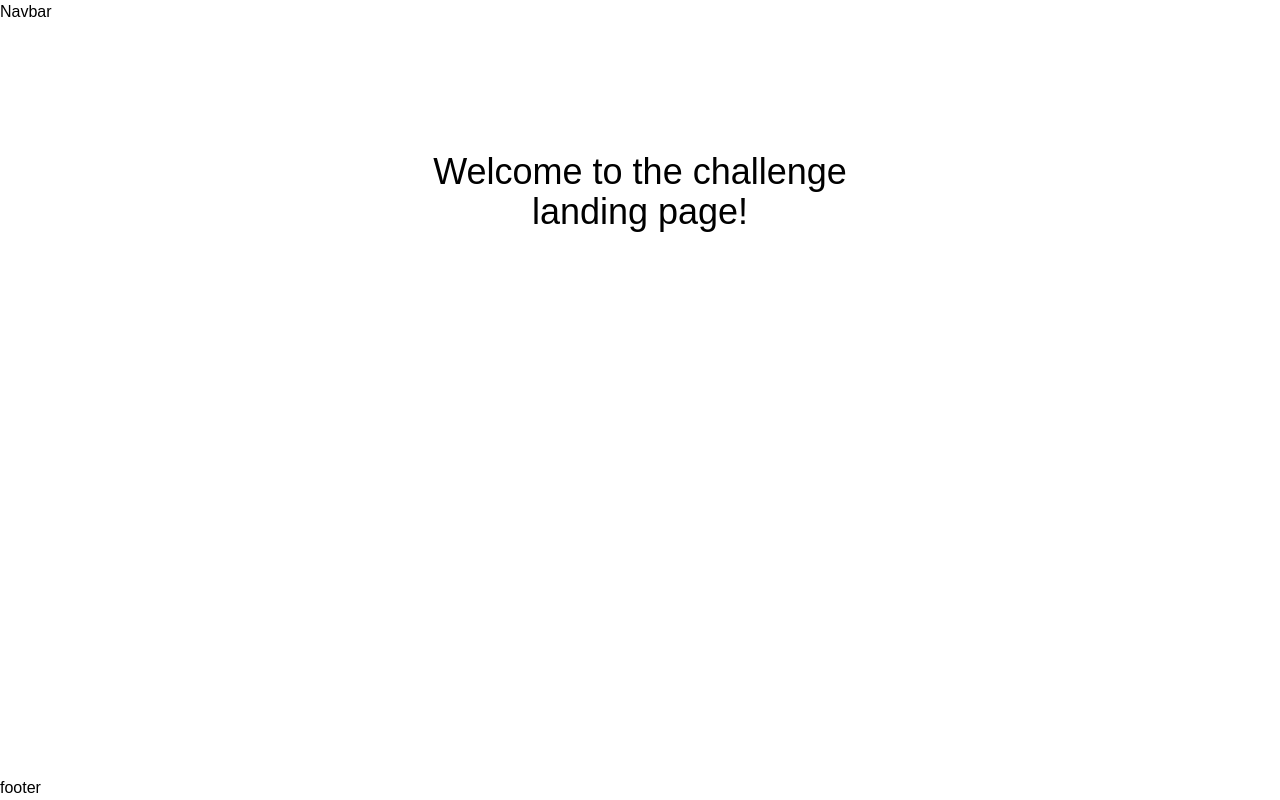
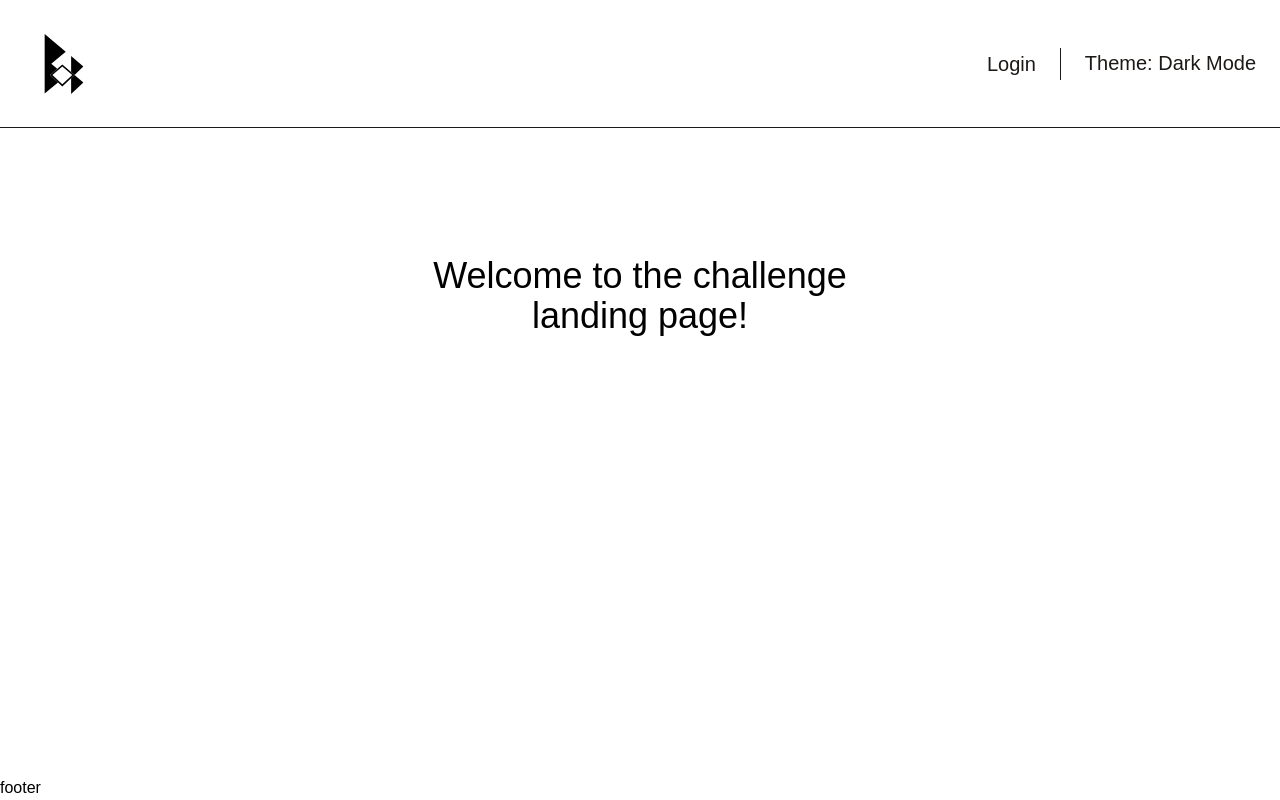
Before and after one commit to bobarros/fitshipper-challenge, a React (Create React App) app: page / in a window 1280 px wide. Built offline with nearby package versions, Linux system fonts and the light colour scheme.

Commit message:
:sparkles: create navbar component

```diff
--- /dev/null
+++ b/src/components/shared/NavBar/NavBar.tsx
@@ -0,0 +1,54 @@
+// Third Parties
+import { Link } from "react-router-dom";
+
+// Style
+import { NavWrap, Logo, AllLinks, NavLink, SwitchTheme, Divider } from "./NavBarStyle";
+
+// Types
+import type { FC } from "react";
+
+/*--------------------*/
+
+// Local Types
+interface IProps {
+  setDark: (dark: boolean) => void;
+  isCurrentDark: boolean;
+}
+
+// Local Components
+
+const LogoBoB = () => {
+  return (
+    <svg xmlns="http://www.w3.org/2000/svg" viewBox="0 0 512 512">
+      <rect width="512" height="512" style={{ fill: "transparent" }} />
+      <path d="M245.24,258.6l-78.35,67.07,78.35,74.09,78.36-74.09ZM181.84,326l63.41-54.28L308.65,326l-63.41,60Z" />
+      <polygon points="212.54 286.59 174.7 254.81 266.97 177.3 132.25 64.14 132.25 290.46 132.25 445.48 217.69 373.71 166.89 325.67 212.54 286.59" />
+      <polygon points="379.75 272.55 301.4 205.47 301.4 306.66 323.59 325.66 379.75 272.55" />
+      <polygon points="301.4 346.67 301.4 447.87 379.75 373.77 323.58 325.69 301.4 346.67" />
+    </svg>
+  );
+};
+
+/**
+ * NavBar Component
+ */
+const NavBar: FC<IProps> = ({ setDark, isCurrentDark }) => {
+  return (
+    <NavWrap>
+      <Logo>
+        <Link to="/">
+          <LogoBoB />
+        </Link>
+      </Logo>
+      <AllLinks>
+        <NavLink>
+          <Link to="/login">Login</Link>
+        </NavLink>
+        <Divider />
+        <SwitchTheme isCurrentDark={isCurrentDark} setDark={setDark} />
+      </AllLinks>
+    </NavWrap>
+  );
+};
+
+export default NavBar;
--- /dev/null
+++ b/src/components/shared/NavBar/NavBarStyle.tsx
@@ -0,0 +1,54 @@
+// Types
+import type { ReactChild } from "react";
+type IStandard = {
+  children?: ReactChild[] | ReactChild;
+  setDark?: (variable: boolean) => void;
+  isCurrentDark?: boolean;
+};
+
+/**
+ * Tailwind Style
+ */
+
+export const NavWrap = ({ children }: IStandard) => (
+  <nav
+    className="
+    px-6 flex h-32 justify-between items-center text-base border-b border-solid border-stone-900
+    bg-white text-stone-900
+    dark:text-white dark:bg-stone-900
+    md:text-xl
+    2xl:text-2xl"
+  >
+    {children}
+  </nav>
+);
+
+export const Logo = ({ children }: IStandard) => (
+  <div className="w-20 h-20 bg-white rounded-full">{children}</div>
+);
+
+export const AllLinks = ({ children }: IStandard) => (
+  <div className="flex items-center">{children}</div>
+);
+
+export const NavLink = ({ children }: IStandard) => (
+  <div className="cursor-pointer ">{children}</div>
+);
+
+export const SwitchTheme = ({ setDark, isCurrentDark }: IStandard) => (
+  <button
+    onClick={() => setDark && setDark(!isCurrentDark)}
+    className="cursor-pointer "
+  >
+    Theme: {isCurrentDark ? "Light Mode" : "Dark Mode"}
+  </button>
+);
+
+export const Divider = () => (
+  <div
+    className="
+    bg-stone-900
+    dark:bg-white
+    w-px h-8 mx-6"
+  />
+);
--- /dev/null
+++ b/src/components/shared/index.ts
@@ -0,0 +1 @@
+export { default as NavBar } from './NavBar/NavBar';
--- a/src/layout/DefaultLayout.tsx
+++ b/src/layout/DefaultLayout.tsx
@@ -5,6 +5,7 @@ import type { FC } from "react";
 import { useState } from "react";
 
 // Shared Components
+import { NavBar } from "../components/shared";
 
 /*--------------------*/
 
@@ -18,9 +19,9 @@ interface IProps {}
 const DefaultLayout: FC<IProps> = ({ children }) => {
   const [dark, setDark] = useState(false);
   return (
-    <div className="min-h-screen flex flex-col">
-      <nav>Navbar</nav>
-      <main className={`${dark ? "dark" : "light"} flex-1`}>{children}</main>
+    <div className={`${dark ? "dark" : "light"} min-h-screen flex flex-col`}>
+      <NavBar isCurrentDark={dark} setDark={setDark} />
+      <main className="flex-1">{children}</main>
       <footer>footer</footer>
     </div>
   );
```
